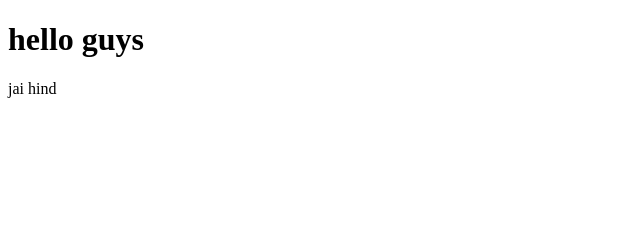
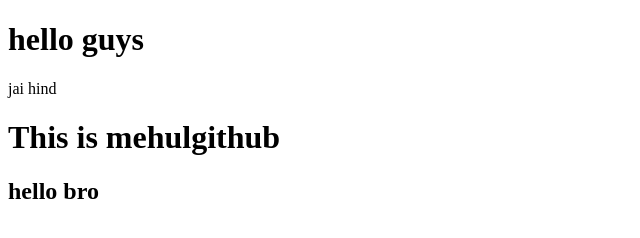
Before and after one commit to mehulgithub-1903/NPM-git, a website: page index.html in a window 1280 px wide. Shown: the whole page, without its empty margins (0-640 px from the left). Drawn offline with Linux system fonts and the light colour scheme.

```diff
--- a/index.html
+++ b/index.html
@@ -7,5 +7,7 @@
   <body>
     <h1>hello guys</h1>
     <p>jai hind</p>
+    <h1>This is mehulgithub</h1>
+    <h2>hello bro</h2>
   </body>
 </html>
```
Also changed, not shown: package.json (added, +23 -0 lines), 2 other files.
